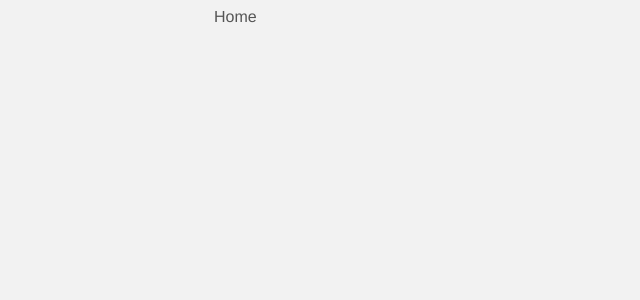
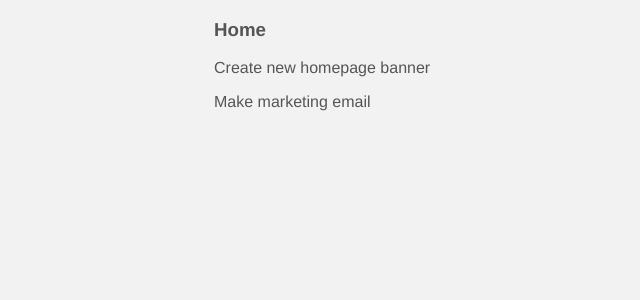
Before and after one commit to IrisKerr/Project-planner, a Vue app: page / in a window 1280 px wide. Shown: the top 300 px of the page, without its empty margins (126-766 px from the left). Built offline with nearby package versions, Linux system fonts and the light colour scheme; data requests are answered from the project's data file.

Commit message:
➕json-server + db add + Home fetch data

```diff
--- /dev/null
+++ b/data/db.json
@@ -0,0 +1,16 @@
+{
+  "projects": [
+    {
+      "id": 1,
+      "title": "Create new homepage banner",
+      "details": "Lorem ipsum",
+      "complete": false
+    },
+    {
+      "id": 1,
+      "title": "Make marketing email",
+      "details": "Lorem ipsum",
+      "complete": true
+    }
+  ]
+}
--- a/package.json
+++ b/package.json
@@ -9,6 +9,7 @@
   },
   "dependencies": {
     "core-js": "^3.8.3",
+    "json-server": "^1.0.0-beta.0",
     "vue": "^3.2.13",
     "vue-router": "^4.0.3"
   },
--- a/src/views/HomeView.vue
+++ b/src/views/HomeView.vue
@@ -1,10 +1,28 @@
 <template>
-  <div class="home">Home</div>
+  <div class="home">
+    <h3>Home</h3>
+    <div v-if="projects.length">
+      <div v-for="project in projects" :key="project.id">
+        <p>{{ project.title }}</p>
+      </div>
+    </div>
+  </div>
 </template>
 
 <script>
 export default {
   name: "HomeView",
   components: {},
+  data() {
+    return {
+      projects: [],
+    };
+  },
+  mounted() {
+    fetch("http://localhost:3000/projects")
+      .then((res) => res.json())
+      .then((data) => (this.projects = data))
+      .catch((err) => console.log(err.message));
+  },
 };
 </script>
```
Also changed, not shown: 1 other file (tests, documents, lock files or other folders).
